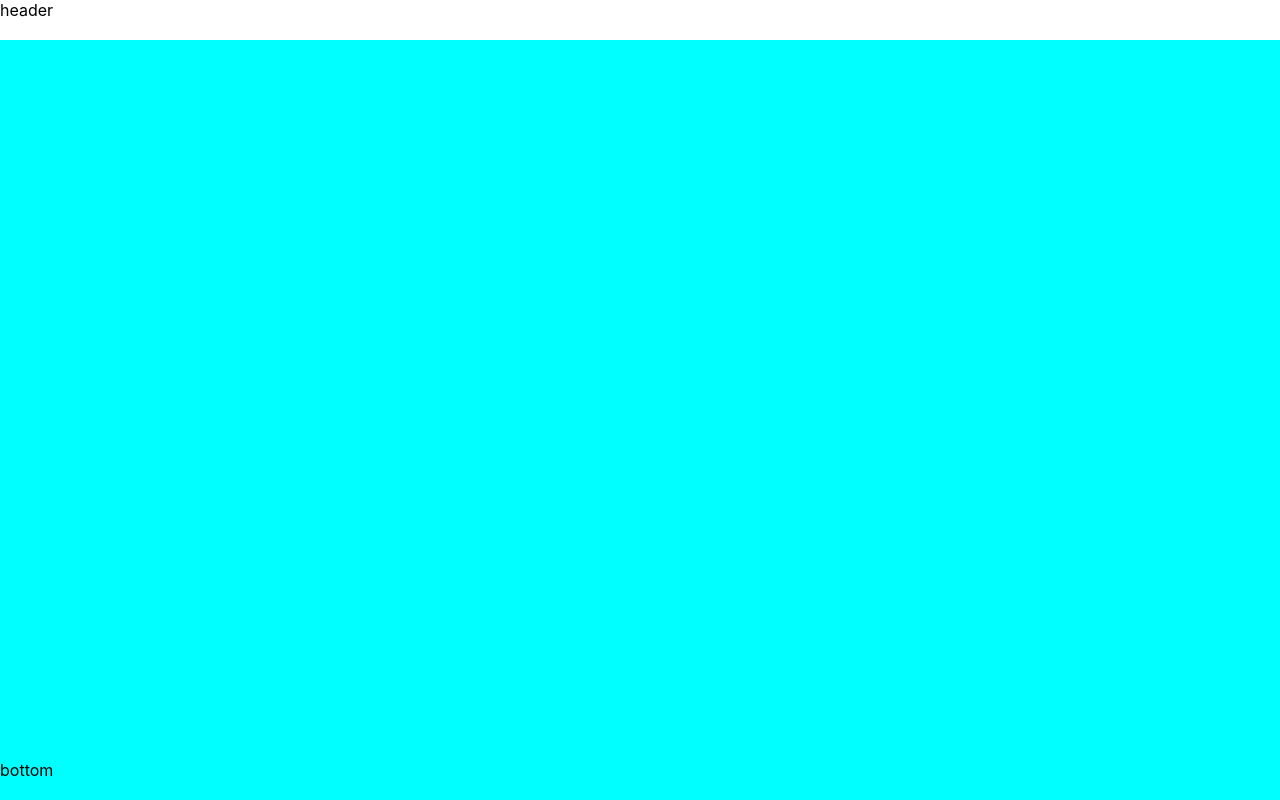
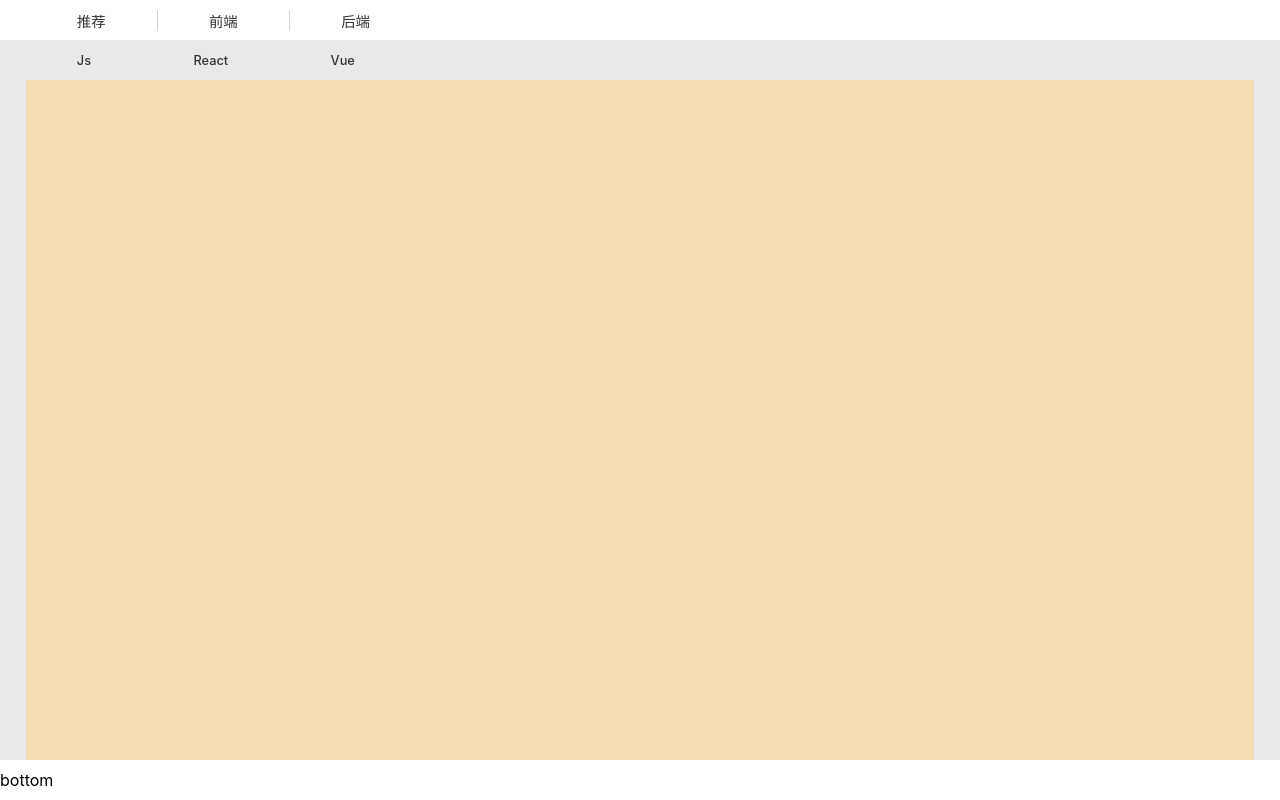
Before and after one commit to ERUIHNIYHBKBNF/react-juejin, a React (Create React App) app: page / in a window 1280 px wide. Shown: the top 800 px of the page. Built offline with nearby package versions, Linux system fonts and the light colour scheme.

Commit message:
add tabbar and tabs

```diff
--- a/src/articleList/components/header.js
+++ b/src/articleList/components/header.js
@@ -4,7 +4,11 @@ export default class Header extends React.Component {
   render() {
     return (
       <div className={style['header']}>
-        header
+        <ul>
+          <li>推荐</li>
+          <li>前端</li>
+          <li>后端</li>
+        </ul>
       </div>
     );
   }
--- /dev/null
+++ b/src/articleList/components/subHeader.js
@@ -0,0 +1,15 @@
+import React from "react";
+import style from "../style.module.scss";
+export default class Bottom extends React.Component {
+  render() {
+    return (
+      <div className={style['sub-header']}>
+        <ul>
+          <li>Js</li>
+          <li>React</li>
+          <li>Vue</li>
+        </ul>
+      </div>
+    );
+  }
+}
--- a/src/articleList/index.js
+++ b/src/articleList/index.js
@@ -3,11 +3,13 @@ import style from "./style.module.scss";
 import Header from "./components/header";
 import Bottom from "./components/bottom";
 import Body from "./components/body";
+import SubHeader from "./components/subHeader";
 export default class ArticleList extends React.Component {
   render() {
     return (
       <div className={style['container']}>
         <Header/>
+        <SubHeader/>
         <Body/>
         <Bottom/>
       </div>
--- a/src/articleList/style.module.scss
+++ b/src/articleList/style.module.scss
@@ -1,24 +1,88 @@
 .container {
   width: 100%;
-  @mixin navTabs {
+  background-color: #e9e9e9;
+  // 导航栏样式
+  @mixin navTabBar {
     position: fixed;
     height: 5vh;
     width: 100%;
+    display: flex;
+    align-items: center;
+    ul {
+      list-style: none;
+      display: flex;
+      width: 96vw;
+      margin: 0 2vw;
+      li {
+        display: flex;
+        align-items: center;
+        justify-content: center;
+      }
+    }
   }
   .header {
-    @include navTabs;
+    @include navTabBar;
     top: 0;
+    background-color: white;
+    ul {
+      li {
+        padding: 0 4vw;
+        border-right: 1px solid lightgray;
+        font-size: 0.9rem;
+        color: #333;
+        &:last-child {
+          border-right: none;
+        }
+      }
+      .active-tab {
+        color: rgb(0, 132, 255);
+      }
+    }
+  }
+  .sub-header {
+    @include navTabBar;
+    top: 5vh;
+    height: 5vh;
+    background-color: #e9e9e9;
+    ul {
+      li {
+        padding: 0 4vw;
+        font-size: 0.8rem;
+        font-weight: 500;
+        color: #333;
+      }
+      .active-tab {
+        background-color: rgb(0, 132, 255);
+        color: white;
+        border-radius: 10vw;
+      }
+    }
   }
   .bottom {
-    @include navTabs;
+    @include navTabBar;
     bottom: 0;
+    background-color: white;
+    ul {
+      justify-content: space-around;
+      li {
+        width: 10vw;
+        height: 5vh;
+        font-size: 1rem;
+        font-weight: 600;
+        color: #333;
+      }
+      .active-tab {
+        color: #e9e9e9;
+        background-color: rgb(0, 132, 255);
+      }
+    }
   }
   .body {
-    margin: 5vh 0;
+    margin: 10vh 2vw;
     .block {
       height: 500px;
       width: 100%;
-      background-color: aqua;
+      background-color: wheat;
     }
   }
 }
--- a/src/index.css
+++ b/src/index.css
@@ -11,3 +11,8 @@ code {
   font-family: source-code-pro, Menlo, Monaco, Consolas, 'Courier New',
     monospace;
 }
+
+* {
+  padding: 0;
+  margin: 0;
+}
```
